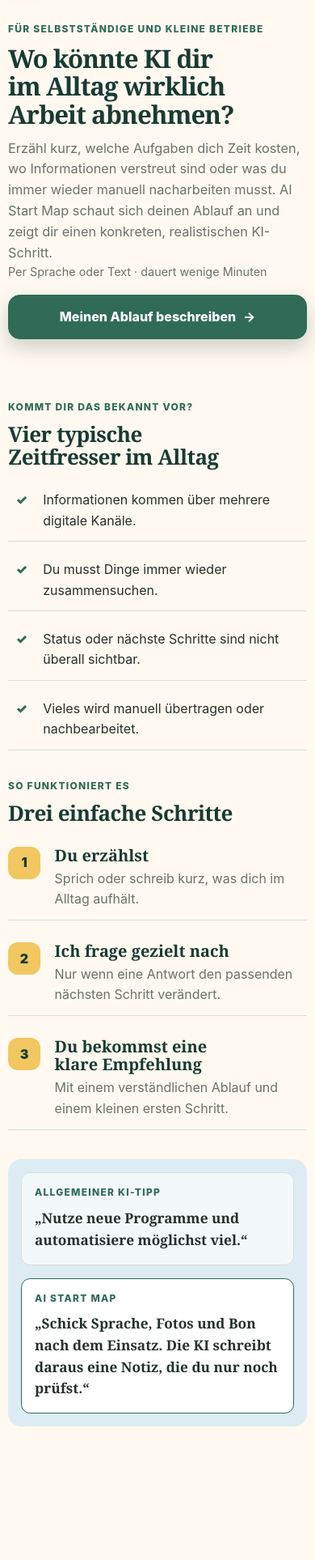
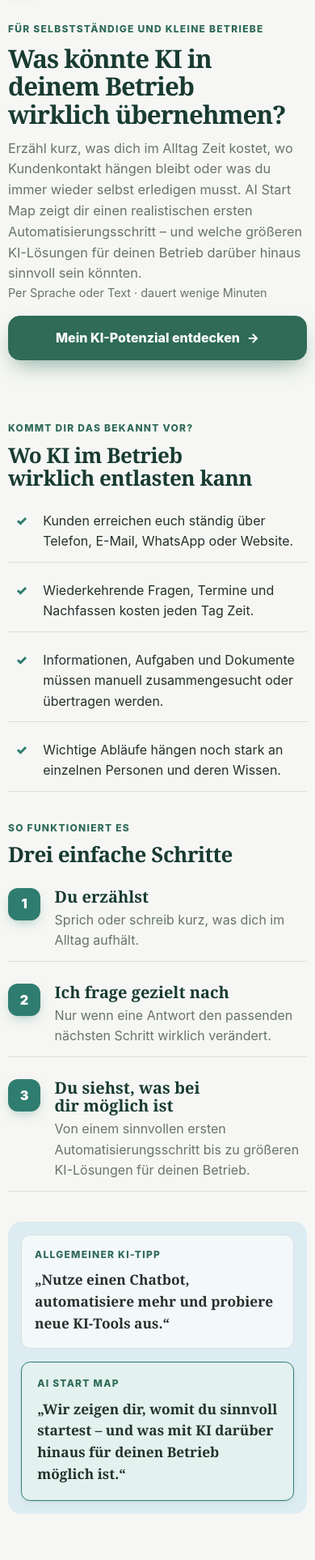
Before and after one commit to deryasarikaya/AI-Start-Map, a FastAPI app: page / in a window 390 px wide. Shown: the part 71-1998 px from the top of the page at 81% size. Before the commit the page ends 1833 px from the top, so only its background shows below. Run offline with FastAPI, Linux system fonts and the light colour scheme.

Commit message:
Stop the landing page from priming everyone to talk about filing
All four examples under "does this sound familiar" described the same
thing: information in the wrong place, things to be searched for, work
copied by hand. Someone who reads that then tells us about exactly that
-- and whatever he would have said about his phone, his repeat
questions or his follow-ups never comes up at all.

The page decides what people talk about, and it was deciding wrongly.

Customer contact now leads: reachable across phone, mail, WhatsApp and
the website; repeat questions, appointments and following up; then the
scattered information; then knowledge tied to single people. Broad
enough to leave room for assistants, portals and everything else the
catalogue can actually offer.

The headline asks what AI could take over in the business rather than
where it could help with daily tasks, the button promises a result
instead of a data entry job, and the third step says he will see what is
possible for him -- from a sensible first automation up to larger
solutions. The comparison card stopped showing one specific workflow,
which quietly promised that the answer always looks like that; it now
shows what the tool actually does differently: prioritise, and still
think bigger.

The colour tokens move to styles.css, where every page can reach them.
The board had its own palette because it was the only page rebuilt, so
two systems stood side by side and the next page would have made a
third. The landing page picks up the same ground, the same teal for
where something happens automatically, and step numbers in teal rather
than yellow -- yellow was the loudest note on the page and sat on a
minor detail.

```diff
--- a/app/static/styles.css
+++ b/app/static/styles.css
@@ -26,11 +26,39 @@
     --bg-danger: #fbe9e2;
     --text-warning: #7d5a12;
     --bg-warning: #fbf1d8;
+
+    /* ── Die gemeinsame Farbwelt aller Seiten ──────────────────────
+       Diese Werte standen bis hierher nur in `tafel.css`, weil die
+       Ergebnisseite als einzige neu gebaut wurde. Damit lagen zwei
+       Paletten nebeneinander, und jede weitere Seite haette eine dritte
+       bekommen. Wer die Farbe aendern will, aendert sie hier. */
+
+    /* Der Grund ist nie weiss: Reines Weiss wirkt klinisch, ein warmer
+       heller Ton mit gruenlichem Unterton wirkt ruhig und hochwertig. */
+    --grund: #f6f7f4;
+    --grund-tief: #eeefe9;
+
+    /* Das kuehle Blaugruen steht fuer die Stelle, an der etwas
+       automatisch passiert — und nur dort. Ein einziger starker Moment
+       ist mehr wert als zehn Roboter-Symbole. */
+    --teal: #2f7d70;
+    --teal-tief: #1f6d62;
+    --teal-soft: #e3f2ef;
+
+    /* Der erreichte Zustand. */
+    --erledigt-soft: #dfeee6;
+
+    /* Drei Hoehen, nicht mehr. Gross, sehr weich, sehr durchsichtig und
+       immer aus derselben Richtung — daran haengt der Unterschied
+       zwischen Tiefe und einem Schlagschatten von 2005. */
+    --heben-1: 0 1px 2px rgb(24 51 44 / .05), 0 4px 12px -3px rgb(24 51 44 / .07);
+    --heben-2: 0 2px 5px rgb(24 51 44 / .05), 0 18px 36px -14px rgb(24 51 44 / .16);
+    --heben-3: 0 4px 9px rgb(24 51 44 / .06), 0 34px 66px -22px rgb(24 51 44 / .26);
 }
 
 * { box-sizing: border-box; }
 html { overflow-x: hidden; scroll-behavior: smooth; background: var(--cream); }
-body { margin: 0; min-height: 100vh; overflow-x: hidden; color: var(--text); background: var(--cream); font-family: Inter, ui-sans-serif, system-ui, -apple-system, BlinkMacSystemFont, "Segoe UI", sans-serif; font-size: 1rem; line-height: 1.58; }
+body { margin: 0; min-height: 100vh; overflow-x: hidden; color: var(--text); background: var(--grund); font-family: Inter, ui-sans-serif, system-ui, -apple-system, BlinkMacSystemFont, "Segoe UI", sans-serif; font-size: 1rem; line-height: 1.58; }
 button, input, textarea { font: inherit; }
 button, a, summary { -webkit-tap-highlight-color: transparent; }
 a { color: inherit; }
@@ -55,8 +83,8 @@ ul, ol { margin-top: 0; }
 .supporting-copy, .micro-copy, .voice-support, .contact-note { color: var(--muted); font-size: .9rem; }
 
 .primary-button, .secondary-button, .microphone-button { display: inline-flex; min-height: 3.35rem; align-items: center; justify-content: center; gap: .55rem; padding: .82rem 1.3rem; border-radius: .9rem; font-weight: 820; text-align: center; text-decoration: none; cursor: pointer; }
-.primary-button, .microphone-button { border: 1px solid var(--ink); color: #fff; background: var(--ink); box-shadow: 0 10px 24px rgb(24 59 50 / 22%); }
-.primary-button:hover, .primary-button:focus-visible, .microphone-button:hover, .microphone-button:focus-visible { border-color: var(--green); background: var(--green); transform: translateY(-1px); }
+.primary-button, .microphone-button { border: 1px solid var(--green); color: #fff; background: var(--green); box-shadow: 0 12px 26px -8px rgb(47 107 87 / 55%); }
+.primary-button:hover, .primary-button:focus-visible, .microphone-button:hover, .microphone-button:focus-visible { border-color: var(--teal); background: var(--teal); transform: translateY(-1px); }
 .secondary-button { border: 1px solid var(--green); color: var(--ink); background: #fff; }
 .secondary-button:hover, .secondary-button:focus-visible { background: var(--green-soft); }
 .text-button { min-height: 3rem; padding: .55rem .25rem; border: 0; color: var(--ink); background: transparent; font-weight: 780; text-decoration: underline; text-underline-offset: .25rem; cursor: pointer; }
@@ -64,7 +92,14 @@ button:disabled { cursor: wait; opacity: .55; box-shadow: none; transform: none;
 button:focus-visible, a:focus-visible, input:focus-visible, textarea:focus-visible, summary:focus-visible { outline: 3px solid rgb(243 199 95 / 70%); outline-offset: 3px; }
 
 .landing-section { margin-bottom: clamp(2.3rem, 5vw, 3.5rem); }
-.landing-hero { padding-block: clamp(.5rem, 2vw, 1.5rem); }
+/* Ein sehr leiser Teal-Schein hinter dem Kopf. Er soll nicht auffallen,
+   sondern nur verhindern, dass die Fläche tot wirkt. */
+.landing-hero { position: relative; padding-block: clamp(.5rem, 2vw, 1.5rem); }
+.landing-hero::before {
+    position: absolute; z-index: -1; inset: -30% -10% auto -20%; height: 150%;
+    background: radial-gradient(closest-side, rgb(47 125 112 / 9%), transparent);
+    content: ""; pointer-events: none;
+}
 .landing-hero .page-title, .hero-copy h1 { max-width: 28ch; margin-bottom: .8rem; font-size: clamp(2.25rem, 4vw, 2.625rem); line-height: 1.08; letter-spacing: -.03em; }
 .hero-copy .lead { max-width: 43rem; margin-bottom: 0; }
 .hero-copy form { margin: 1rem 0 .45rem; }
@@ -72,16 +107,16 @@ button:focus-visible, a:focus-visible, input:focus-visible, textarea:focus-visib
 .recognition-section { padding-top: 1.5rem; }
 .recognition-list { display: grid; gap: .65rem; max-width: 53rem; padding: 0; list-style: none; }
 .recognition-list li { position: relative; padding: .75rem .8rem .75rem 2.7rem; border-bottom: 1px solid var(--border); font-size: clamp(1rem, 2vw, 1.14rem); }
-.recognition-list li::before { position: absolute; left: .6rem; content: "✓"; color: var(--green); font-weight: 900; }
+.recognition-list li::before { position: absolute; left: .6rem; content: "✓"; color: var(--teal); font-weight: 900; }
 .simple-steps { display: grid; gap: .9rem; }
 .simple-steps article { display: grid; grid-template-columns: 2.8rem 1fr; gap: .8rem; padding: .8rem 0; border-bottom: 1px solid var(--border); }
-.simple-steps article > span { display: grid; width: 2.5rem; height: 2.5rem; place-items: center; border-radius: .75rem; color: var(--ink); background: var(--sun); font-weight: 900; }
+.simple-steps article > span { display: grid; width: 2.5rem; height: 2.5rem; place-items: center; border-radius: .75rem; color: #fff; background: var(--teal); font-weight: 900; box-shadow: 0 6px 16px -6px rgb(47 125 112 / 50%); }
 .simple-steps h3 { margin-bottom: .3rem; font-size: 1.25rem; }
 .simple-steps p { margin: 0; color: var(--muted); }
 .comparison-section { padding: clamp(1rem, 3vw, 1.5rem); border-radius: var(--radius); background: var(--sky); }
 .comparison-grid { display: grid; gap: 1rem; }
-.comparison-card { padding: 1rem; border: 1px solid var(--green); border-radius: var(--radius-sm); background: #fff; }
-.comparison-card.muted-card { border: 1px solid var(--border); background: rgb(255 255 255 / 65%); }
+.comparison-card { padding: 1.15rem 1.2rem; border: 1px solid var(--teal); border-radius: var(--radius-sm); background: var(--teal-soft); box-shadow: var(--heben-1); }
+.comparison-card.muted-card { padding: 1rem; border: 1px solid var(--border); background: rgb(255 255 255 / 65%); box-shadow: none; }
 .comparison-card blockquote { margin: 0; font: 650 1.08rem/1.55 Georgia, serif; }
 .final-cta h2, .final-cta .section-kicker { margin-inline: auto; color: #fff; }
 
--- a/app/templates/landing.html
+++ b/app/templates/landing.html
@@ -6,23 +6,33 @@
 <section class="landing-section landing-hero">
     <div class="hero-copy">
         <p class="eyebrow">FÜR SELBSTSTÄNDIGE UND KLEINE BETRIEBE</p>
-        <h1>Wo könnte KI dir im Alltag wirklich Arbeit abnehmen?</h1>
-        <p class="lead">Erzähl kurz, welche Aufgaben dich Zeit kosten, wo Informationen verstreut sind oder was du immer wieder manuell nacharbeiten musst. AI Start Map schaut sich deinen Ablauf an und zeigt dir einen konkreten, realistischen KI-Schritt.</p>
+        <h1>Was könnte KI in deinem Betrieb wirklich übernehmen?</h1>
+        {# Der Text nennt bewusst Kundenkontakt zuerst. Die alte Fassung
+           sprach nur von verstreuten Informationen und manueller
+           Nacharbeit — wer das liest, erzählt danach auch nur davon,
+           und alles, was mit Telefon, wiederkehrenden Fragen oder
+           Nachfassen zu tun hat, kommt nie zur Sprache. #}
+        <p class="lead">Erzähl kurz, was dich im Alltag Zeit kostet, wo Kundenkontakt hängen bleibt oder was du immer wieder selbst erledigen musst. AI Start Map zeigt dir einen realistischen ersten Automatisierungsschritt – und welche größeren KI-Lösungen für deinen Betrieb darüber hinaus sinnvoll sein könnten.</p>
         <p class="micro-copy">Per Sprache oder Text · dauert wenige Minuten</p>
         <form action="{{ url_for('begin_journey') }}" method="post" data-disable-on-submit data-submitting-label="Einen Moment …">
-            <button class="primary-button hero-button" type="submit">Meinen Ablauf beschreiben <span aria-hidden="true">→</span></button>
+            <button class="primary-button hero-button" type="submit">Mein KI-Potenzial entdecken <span aria-hidden="true">→</span></button>
         </form>
     </div>
 </section>
 
 <section class="landing-section recognition-section" id="wiedererkennen" aria-labelledby="recognition-title">
     <p class="section-kicker">KOMMT DIR DAS BEKANNT VOR?</p>
-    <h2 id="recognition-title" class="section-title">Vier typische Zeitfresser im Alltag</h2>
+    <h2 id="recognition-title" class="section-title">Wo KI im Betrieb wirklich entlasten kann</h2>
+    {# Alle vier Punkte beschrieben vorher dasselbe: Information liegt
+       falsch. Damit war der Besucher auf Ablage geeicht, bevor er ein
+       Wort gesagt hatte. Jetzt steht Kundenkontakt an erster Stelle,
+       und der Rest bleibt offen genug für Telefon, Termine,
+       Nachfassen, Wissen und alles andere. #}
     <ul class="recognition-list">
-        <li>Informationen kommen über mehrere digitale Kanäle.</li>
-        <li>Du musst Dinge immer wieder zusammensuchen.</li>
-        <li>Status oder nächste Schritte sind nicht überall sichtbar.</li>
-        <li>Vieles wird manuell übertragen oder nachbearbeitet.</li>
+        <li>Kunden erreichen euch ständig über Telefon, E-Mail, WhatsApp oder Website.</li>
+        <li>Wiederkehrende Fragen, Termine und Nachfassen kosten jeden Tag Zeit.</li>
+        <li>Informationen, Aufgaben und Dokumente müssen manuell zusammengesucht oder übertragen werden.</li>
+        <li>Wichtige Abläufe hängen noch stark an einzelnen Personen und deren Wissen.</li>
     </ul>
 </section>
 
@@ -31,15 +41,19 @@
     <h2 id="steps-title" class="section-title">Drei einfache Schritte</h2>
     <div class="simple-steps">
         <article><span>1</span><div><h3>Du erzählst</h3><p>Sprich oder schreib kurz, was dich im Alltag aufhält.</p></div></article>
-        <article><span>2</span><div><h3>Ich frage gezielt nach</h3><p>Nur wenn eine Antwort den passenden nächsten Schritt verändert.</p></div></article>
-        <article><span>3</span><div><h3>Du bekommst eine klare Empfehlung</h3><p>Mit einem verständlichen Ablauf und einem kleinen ersten Schritt.</p></div></article>
+        <article><span>2</span><div><h3>Ich frage gezielt nach</h3><p>Nur wenn eine Antwort den passenden nächsten Schritt wirklich verändert.</p></div></article>
+        <article><span>3</span><div><h3>Du siehst, was bei dir möglich ist</h3><p>Von einem sinnvollen ersten Automatisierungsschritt bis zu größeren KI-Lösungen für deinen Betrieb.</p></div></article>
     </div>
 </section>
 
 <section class="landing-section comparison-section" aria-label="Vergleich">
     <div class="comparison-grid">
-        <article class="comparison-card muted-card"><p class="card-kicker">Allgemeiner KI-Tipp</p><blockquote>„Nutze neue Programme und automatisiere möglichst viel.“</blockquote></article>
-        <article class="comparison-card"><p class="card-kicker">AI Start Map</p><blockquote>„Schick Sprache, Fotos und Bon nach dem Einsatz. Die KI schreibt daraus eine Notiz, die du nur noch prüfst.“</blockquote></article>
+        {# Die rechte Karte zeigte vorher einen einzelnen Ablauf — und legte
+           damit fest, dass am Ende immer so etwas herauskommt. Jetzt zeigt
+           sie, was AI Start Map wirklich anders macht: priorisieren und
+           trotzdem grösser denken. #}
+        <article class="comparison-card muted-card"><p class="card-kicker">Allgemeiner KI-Tipp</p><blockquote>„Nutze einen Chatbot, automatisiere mehr und probiere neue KI-Tools aus.“</blockquote></article>
+        <article class="comparison-card"><p class="card-kicker">AI Start Map</p><blockquote>„Wir zeigen dir, womit du sinnvoll startest – und was mit KI darüber hinaus für deinen Betrieb möglich ist.“</blockquote></article>
     </div>
 </section>
 {% endblock %}
```
Also changed, not shown: app/static/tafel.css (+4 -4 lines), tests/test_product_finalization.py (+1 -1 lines), tests/test_ux_journey.py (+3 -3 lines).
